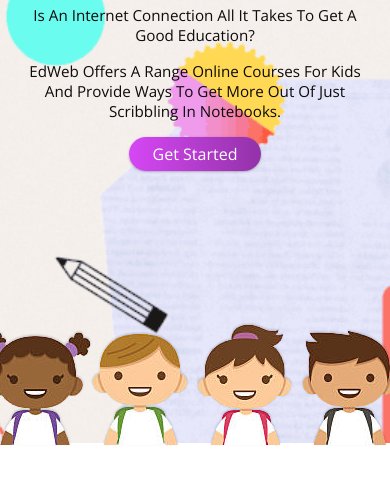
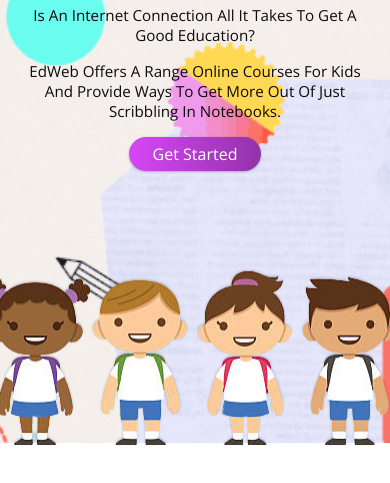
Before and after one commit to MahimaKhatri/EdWeb, a plain HTML site: page index.html in a window 390 px wide. Shown: the part 401-884 px from the top of the page. Drawn offline with nearby package versions, Linux system fonts and the light colour scheme.

Commit message:
Responsiveness

```diff
--- a/style.css
+++ b/style.css
@@ -258,7 +258,7 @@ header #menu {
     position: absolute;
     bottom: -.2rem;
     left: 0;
-    height: 25rem;
+    height: 30%;
     width: 100%;
     background: url(/Images/istockphoto-481215850-612x612-removebg-preview.png);
     block-size: 100rem 15rem;
@@ -595,6 +595,10 @@ header #menu {
         width: auto;
     }
 
+    /* .home .shape {
+        height:20%;
+    } */
+
 
     .teacher p {
         width: auto;
```
